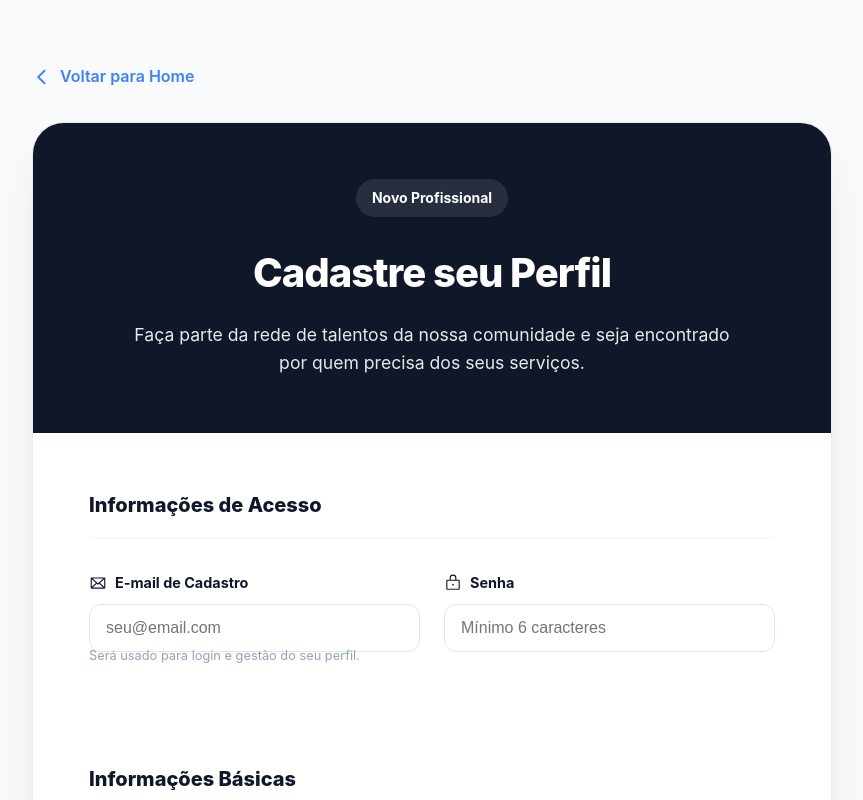
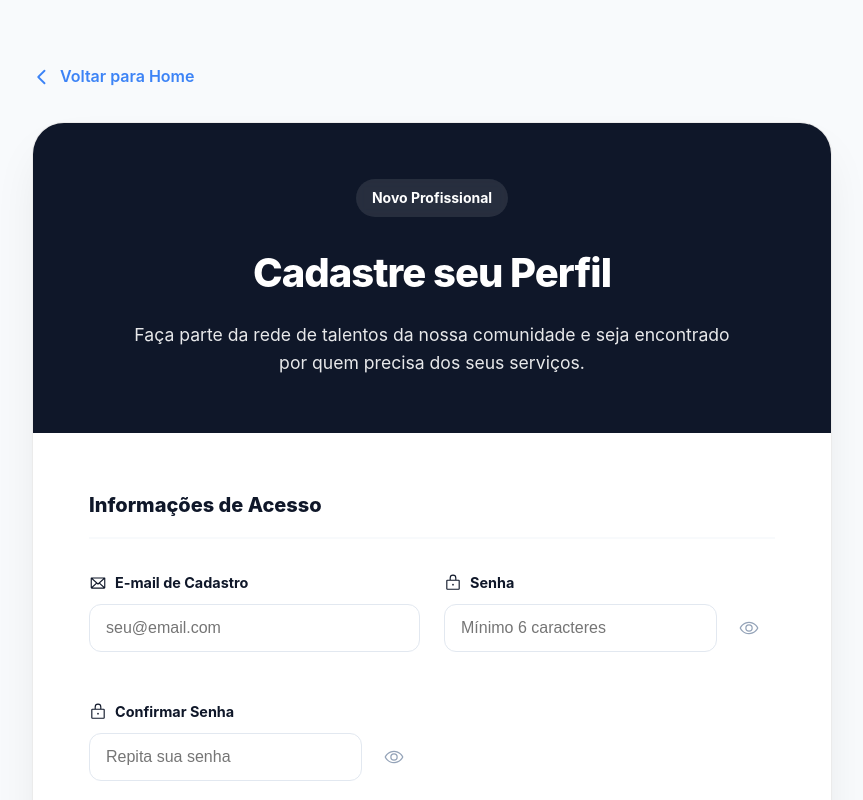
Before and after one commit to pepemesquita/espacochurch-jobs, a Next.js app: page /register in a window 1280 px wide. Shown: the top 800 px of the page, without its empty margins (208-1071 px from the left). Built offline with nearby package versions, Linux system fonts and the light colour scheme; no server answers.

Commit message:
feat: add login and registration pages with Supabase authentication integration

```diff
--- a/src/app/register/RegisterPage.tsx
+++ b/src/app/register/RegisterPage.tsx
@@ -3,7 +3,7 @@
 import { useState, useRef } from "react";
 import styles from "./register.module.css";
 import Link from "next/link";
-import { UserPlus, CaretLeft, CloudArrowUp, WhatsappLogo, LinkedinLogo, InstagramLogo, X, Lock, Envelope } from "@phosphor-icons/react";
+import { UserPlus, CaretLeft, CloudArrowUp, WhatsappLogo, LinkedinLogo, InstagramLogo, X, Lock, Envelope, Eye, EyeSlash } from "@phosphor-icons/react";
 import { supabase } from "@/lib/supabase";
 import { useRouter } from "next/navigation";
 
@@ -25,6 +25,7 @@ export default function RegisterPage() {
   const fileInputRef = useRef<HTMLInputElement>(null);
   const router = useRouter();
 
+  const [showPassword, setShowPassword] = useState(false);
   const [formData, setFormData] = useState({
     name: "",
     category: "",
@@ -34,7 +35,8 @@ export default function RegisterPage() {
     instagram: "",
     publicEmail: "",
     email: "",
-    password: ""
+    password: "",
+    confirmPassword: ""
   });
 
   const handlePhoneChange = (e: React.ChangeEvent<HTMLInputElement>) => {
@@ -116,38 +118,33 @@ export default function RegisterPage() {
     setLoading(true);
     setError(null);
 
+    if (formData.password !== formData.confirmPassword) {
+      setError("As senhas não coincidem.");
+      setLoading(false);
+      return;
+    }
+
     try {
-      // 1. Create User in Auth
+      // 1. Create User in Auth with ALL metadata
       const { data: authData, error: authError } = await supabase.auth.signUp({
         email: formData.email,
         password: formData.password,
         options: {
           data: {
             full_name: formData.name,
-            avatar_url: previewUrl
+            avatar_url: previewUrl,
+            role_area: formData.category,
+            bio: formData.bio,
+            whatsapp: formData.whatsapp,
+            linkedin: formData.linkedin,
+            instagram: formData.instagram,
+            website: formData.publicEmail
           }
         }
       });
 
       if (authError) throw authError;
       if (!authData.user) throw new Error("Erro ao criar usuário");
-
-      // 2. Update Profile with extra info
-      // The profile is created automatically by a trigger in DB,
-      // but we need to update the other fields.
-      const { error: profileError } = await supabase
-        .from('profiles')
-        .update({
-          role_area: formData.category,
-          bio: formData.bio,
-          whatsapp: formData.whatsapp,
-          linkedin: formData.linkedin,
-          instagram: formData.instagram,
-          website: formData.publicEmail // Using website field for public email or similar
-        })
-        .eq('id', authData.user.id);
-
-      if (profileError) throw profileError;
 
       alert("Cadastro realizado com sucesso! Bem-vindo à nossa comunidade.");
       router.push("/");
@@ -175,7 +172,7 @@ export default function RegisterPage() {
           </div>
 
           {error && (
-            <div style={{ color: '#ef4444', background: '#fef2f2', padding: '1rem', borderRadius: '0.75rem', marginBottom: '2rem', border: '1px solid #fee2e2' }}>
+            <div style={{ color: '#ef4444', background: '#fef2f2', padding: '1rem', borderRadius: '0.75rem', marginBottom: '2rem', border: '1px solid #fee2e2', textAlign: 'center' }}>
               {error}
             </div>
           )}
@@ -194,18 +191,48 @@ export default function RegisterPage() {
                     value={formData.email}
                     onChange={(e) => setFormData({...formData, email: e.target.value})}
                   />
-                  <span className={styles.inputHint}>Será usado para login e gestão do seu perfil.</span>
                 </div>
                 <div className={styles.inputGroup}>
                   <label htmlFor="password_auth"><Lock size={18} /> Senha</label>
+                  <div style={{ position: 'relative' }}>
                     <input
-                    type="password"
+                      type={showPassword ? "text" : "password"}
                       id="password_auth"
                       placeholder="Mínimo 6 caracteres"
                       required
                       value={formData.password}
                       onChange={(e) => setFormData({...formData, password: e.target.value})}
+                      style={{ paddingRight: '3rem' }}
                     />
+                    <button
+                      type="button"
+                      onClick={() => setShowPassword(!showPassword)}
+                      style={{ position: 'absolute', right: '1rem', top: '50%', transform: 'translateY(-50%)', background: 'none', border: 'none', cursor: 'pointer', color: '#94a3b8', display: 'flex', alignItems: 'center' }}
+                    >
+                      {showPassword ? <EyeSlash size={20} /> : <Eye size={20} />}
+                    </button>
+                  </div>
+                </div>
+                <div className={styles.inputGroup}>
+                  <label htmlFor="confirm_password"><Lock size={18} /> Confirmar Senha</label>
+                  <div style={{ position: 'relative' }}>
+                    <input
+                      type={showPassword ? "text" : "password"}
+                      id="confirm_password"
+                      placeholder="Repita sua senha"
+                      required
+                      value={formData.confirmPassword}
+                      onChange={(e) => setFormData({...formData, confirmPassword: e.target.value})}
+                      style={{ paddingRight: '3rem' }}
+                    />
+                    <button
+                      type="button"
+                      onClick={() => setShowPassword(!showPassword)}
+                      style={{ position: 'absolute', right: '1rem', top: '50%', transform: 'translateY(-50%)', background: 'none', border: 'none', cursor: 'pointer', color: '#94a3b8', display: 'flex', alignItems: 'center' }}
+                    >
+                      {showPassword ? <EyeSlash size={20} /> : <Eye size={20} />}
+                    </button>
+                  </div>
                 </div>
               </div>
             </section>
```
Also changed, not shown: src/app/login/LoginPage.tsx (+15 -29 lines). Lines whose indentation alone changed are shown as unchanged.
